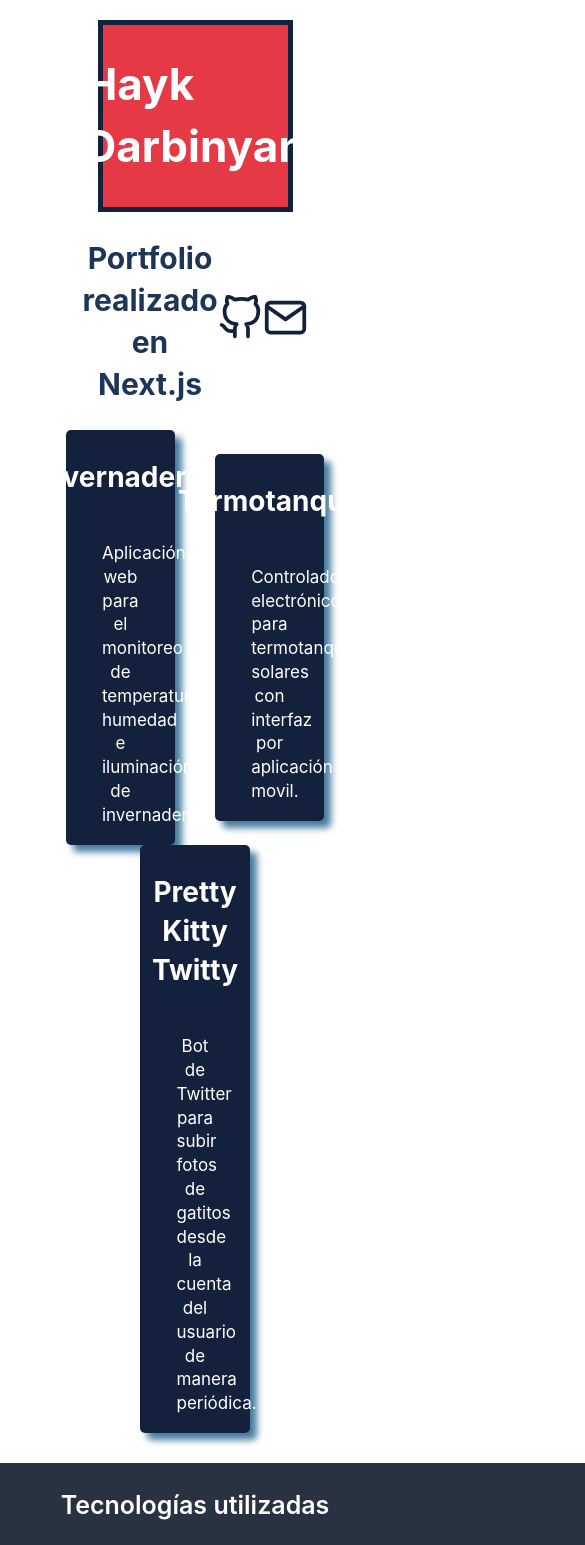
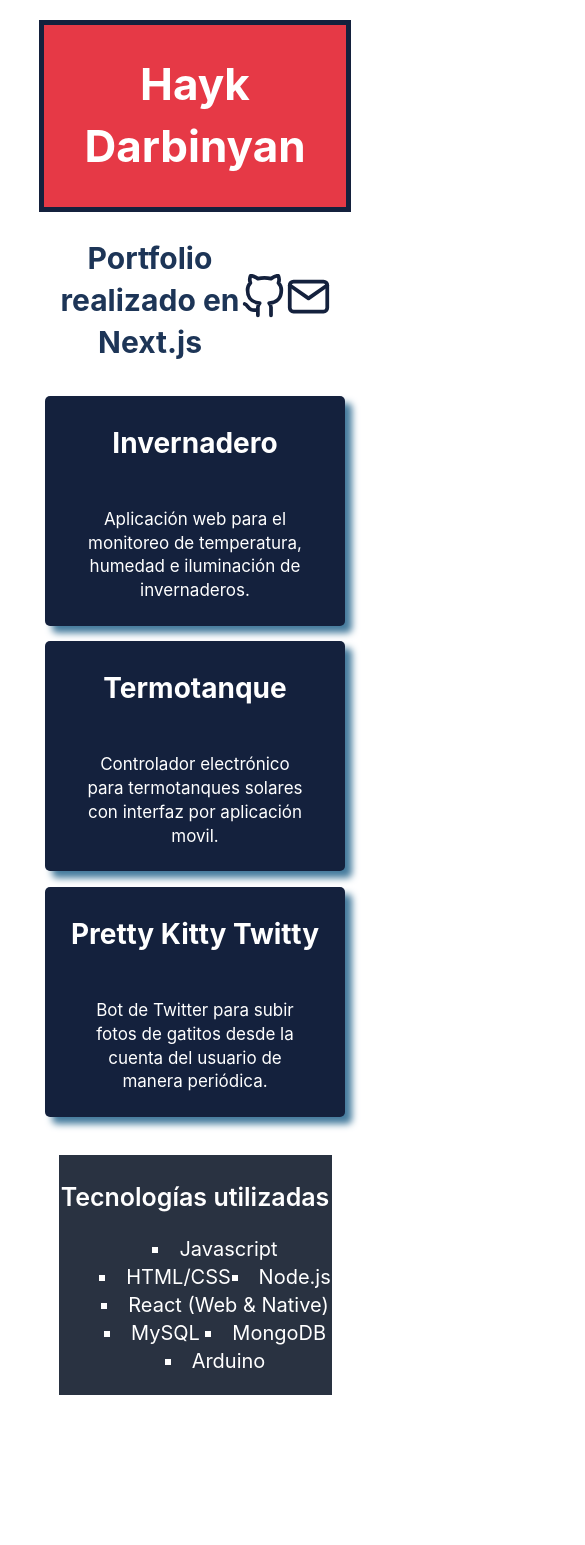
Before and after one commit to haykodarb/portfolio, a Next.js app: page / in a window 390 px wide. Shown: the top 1545 px of the page, 585 px wide, since content can reach past the window. After the commit the page ends 1406 px from the top, so only its background shows below. Built offline with nearby package versions, Linux system fonts and the light colour scheme.

Commit message:
Made landing page responsive

```diff
--- a/components/home.module.css
+++ b/components/home.module.css
@@ -14,7 +14,9 @@
   background-color: #e63946;
   justify-content: space-evenly;
   color: white;
-  width: 50%;
+  min-width: 40%;
+  max-width: 80%;
+  text-align: center;
   align-items: center;
   justify-content: center;
   border-width: 5px;
@@ -23,47 +25,47 @@
   font-size: 22px;
   font-weight: 700;
   cursor: default;
+  padding-left: 20px;
+  padding-right: 20px;
 }
 
 .homeSubtitle {
   cursor: default;
   display: flex;
   flex-direction: row;
+  flex-wrap: wrap;
+  max-width: 80%;
+  text-align: center;
   align-items: center;
   justify-content: center;
   padding-left: 20px;
   padding-right: 20px;
-  width: 50%;
 }
 
 .projectContainer {
   display: flex;
+  align-items: flex-start;
+  justify-content: space-evenly;
   flex-wrap: wrap;
-  align-items: center;
-  justify-content: center;
   flex-direction: row;
-  min-width: 80%;
-  min-height: 12rem;
+  max-width: 100%;
 }
 
 .projectItem {
   display: flex;
+  flex: 1;
   align-items: center;
-  justify-content: flex-start;
   text-align: center;
-  flex: 1;
   flex-direction: column;
-  margin-right: 1rem;
-  margin-left: 1rem;
-  max-width: 28%;
-  min-height: inherit;
-  padding-inline-start: 30px;
-  padding-inline-end: 30px;
+  min-height: 11.5rem;
+  min-width: 300px;
+  max-width: 30%;
   background-color: #14213d;
   box-shadow: 7px 7px 7px #457b9d;
   color: white;
   border-radius: 5px;
   cursor: pointer;
+  margin: 2%;
 }
 
 .projectTitle {
@@ -78,27 +80,32 @@
 .techContainer {
   display: flex;
   flex-direction: column;
+  flex-wrap: wrap;
   margin-top: 1.5rem;
   background-color: #293241;
-  min-width: 50rem;
+  width: 70%;
   align-items: center;
   justify-content: center;
   color: white;
   cursor: default;
+  margin-bottom: 3%;
 }
 
 .techList {
   display: flex;
+  flex: 1;
   flex-direction: row;
+  min-width: 100%;
   justify-content: space-evenly;
   align-items: baseline;
-  min-width: 100%;
   flex-wrap: wrap;
   list-style-type: square;
+  list-style-position: inside;
   cursor: default;
 }
 
 .techTitle {
+  text-align: center;
   font-size: 25px;
   margin-bottom: 0px;
   font-weight: 600;
--- a/pages/index.js
+++ b/pages/index.js
@@ -9,7 +9,7 @@
       <Head>
         <title>Hayk</title>
         <link rel="icon" href="/favicon.ico" />
-        <meta name="viewport" content="width=device-width, initialscale=1.0" />
+        <meta name="viewport" content="width=device-width, initial-scale=1.0" />
       </Head>
       <div className={styles.container}>
         <div className={styles.homeTitle}>
@@ -58,13 +58,13 @@
         <div className={styles.techContainer}>
           <p className={styles.techTitle}>Tecnologías utilizadas</p>
           <ul className={styles.techList}>
-            <li>Javascript</li>
-            <li>HTML/CSS</li>
-            <li>Node.js</li>
-            <li>{"React (Web & Native)"}</li>
-            <li>MySQL</li>
-            <li>MongoDB</li>
-            <li>Arduino</li>
+            <li className={styles.listItem}>Javascript</li>
+            <li className={styles.listItem}>HTML/CSS</li>
+            <li className={styles.listItem}>Node.js</li>
+            <li className={styles.listItem}>{"React (Web & Native)"}</li>
+            <li className={styles.listItem}>MySQL</li>
+            <li className={styles.listItem}>MongoDB</li>
+            <li className={styles.listItem}>Arduino</li>
           </ul>
         </div>
       </div>
```
